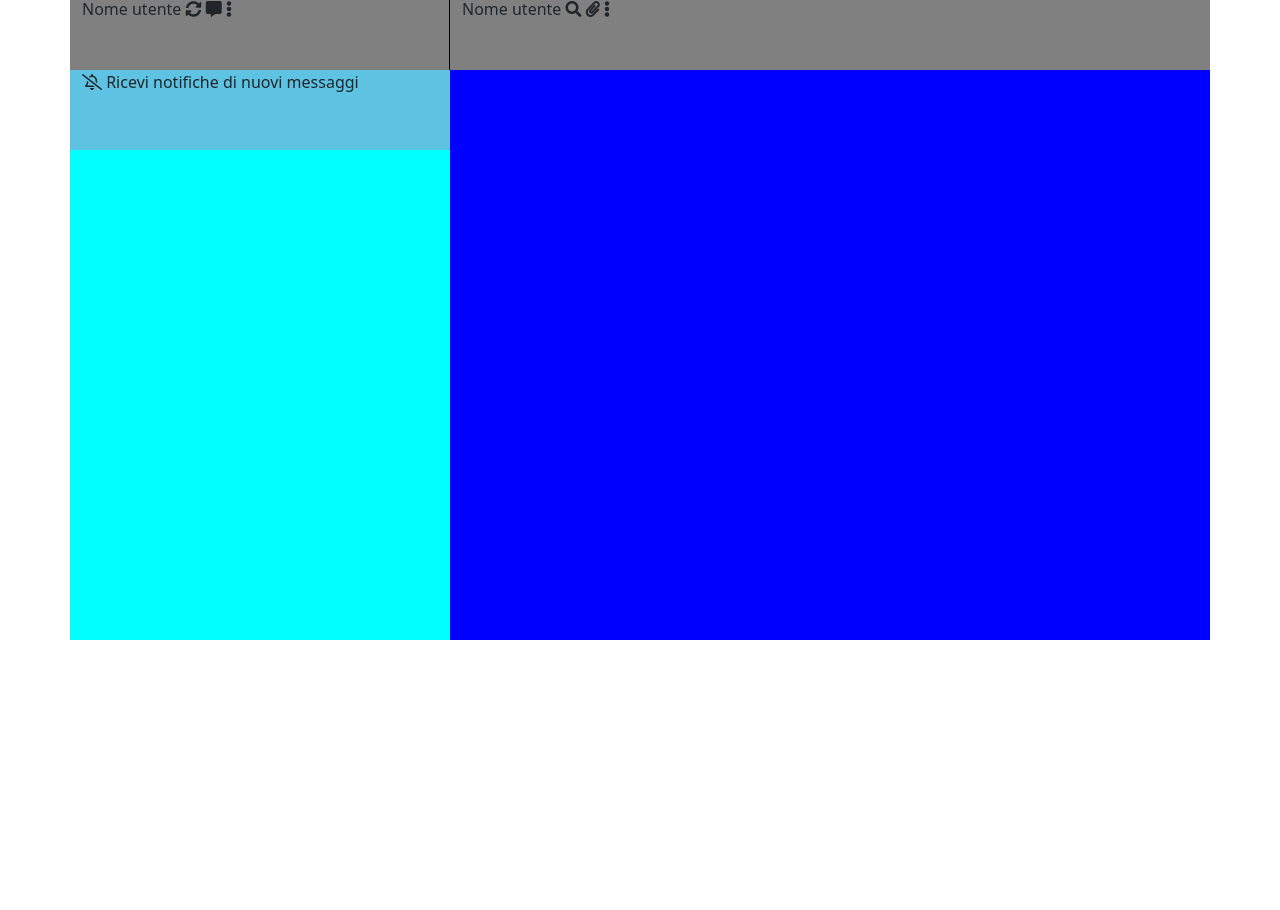
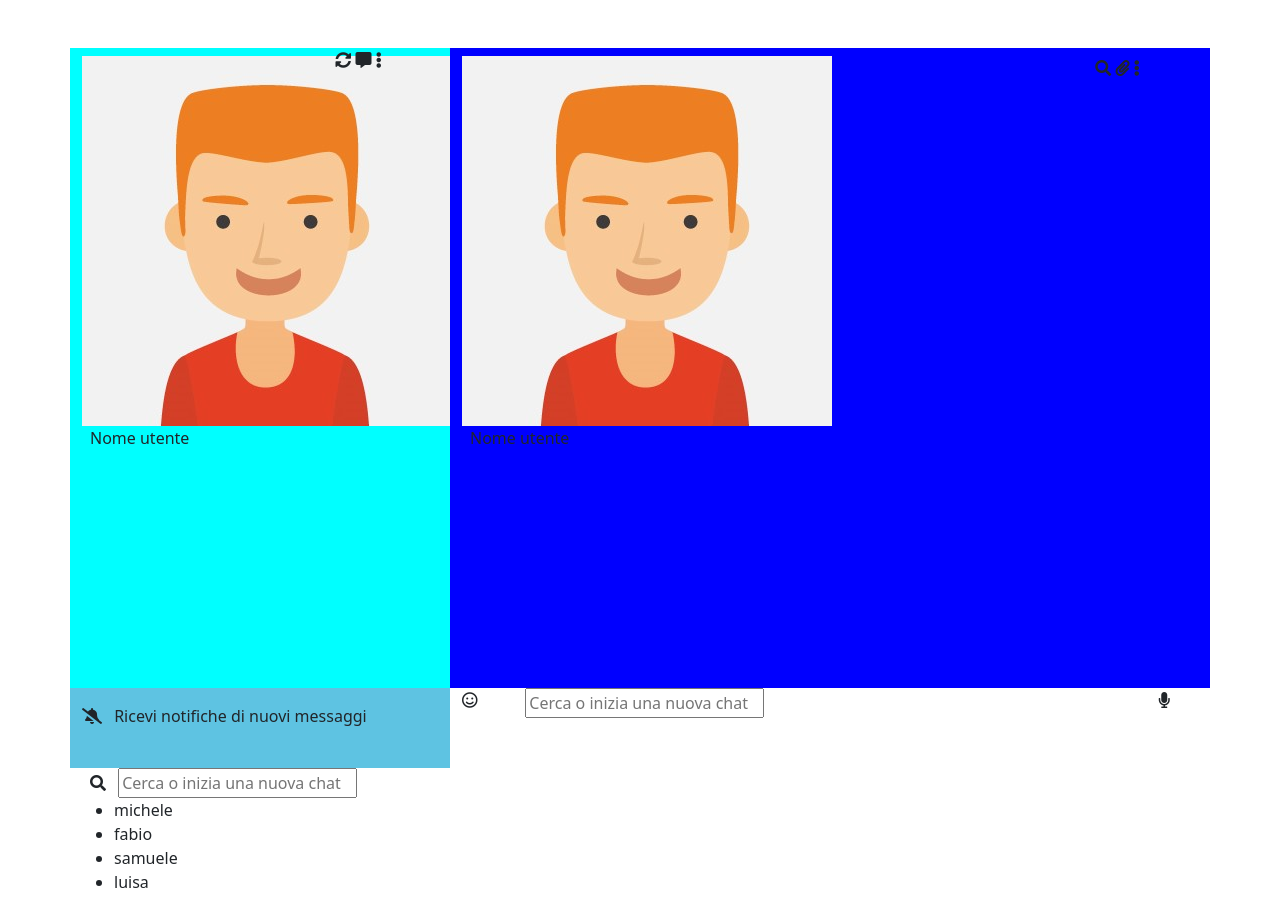
Before and after one commit to Dayronaguilera/vue-boolzapp, a plain HTML site: page index.html in a window 1280 px wide. Before the commit the page ends 800 px from the top, so only its background shows below. Drawn offline with nearby package versions, Linux system fonts and the light colour scheme.

Commit message:
End esercizio

```diff
--- a/index.html
+++ b/index.html
@@ -33,35 +33,82 @@
     <div id="app">
 
         <div class="bg-boolzapp">
-            <div class="container">
+            <div class="container mt-5">
                 <div class="row">
-                    <div class="col-4 user-aside">
-                        <div class="row">
-                            <h6>
-                                Nome utente
-                                <i class="fas fa-sync-alt"></i>
-                                <i class="fas fa-comment-alt"></i>
-                                <i class="fas fa-ellipsis-v"></i>
-                            </h6>
 
-                            <div class="allert-span">
-                                <i class="far fa-bell-slash"></i>
-                                <span>Ricevi notifiche di nuovi messaggi</span>
+                    <!-- aside left -->
+                    <div class="col-4 user-aside-container">
+                        <div class="row justify-content-center">
+                            <div class="col-12 user-aside">
+                                <div class="row justify-content-between">
+                                    <div class="col-8 mt-2">
+                                        <div class="container-img">
+                                            <img src="./img/avatar_1.jpg" alt="">
+                                        </div>
+                                        <span class="mx-2">Nome utente</span>
+                                    </div>
+                                    <div class="col-4 icons-cont">
+                                        <i class="fas fa-sync-alt "></i>
+                                        <i class="fas fa-comment-alt"></i>
+                                        <i class="fas fa-ellipsis-v"></i>
+                                    </div>
+                                </div>
+
+                            </div>
+                            <div class="col-12 allert-span pt-3">
+                                <i class="fas fa-bell-slash "></i>
+                                <span class="mx-2">Ricevi notifiche di nuovi messaggi</span>
+
+                            </div>
+                            <div class="col-12 user-search">
+                                <i class="fas fa-search px-2"></i>
+                                <input type="text" placeholder="Cerca o inizia una nuova chat">
+                            </div>
+                            <div class="col-12">
+                                <ul>
+                                    <li>michele</li>
+                                    <li>fabio</li>
+                                    <li>samuele</li>
+                                    <li>luisa</li>
+                                </ul>
                             </div>
                         </div>
                     </div>
-                    <div class="col-8 message-aside">
-                        <div class="row">
-                            <h6>
-                                Nome utente
-                                <i class="fas fa-search"></i>
-                                <i class="fas fa-paperclip"></i>
-                                <i class="fas fa-ellipsis-v"></i>
 
-                            </h6>
+                    <!-- aside right -->
+                    <div class="col-8 message-aside-container">
+                        <div class="row ">
+                            <div class="col-12 message-aside">
+                                <div class="row justify-content-between">
+                                    <div class="col-10 mt-2">
+                                        <div class="container-img">
+                                            <img src="./img/avatar_1.jpg" alt="">
+                                        </div>
+                                        <span class="mx-2">Nome utente</span>
+                                    </div>
+                                    <div class="col-2 icons-cont mt-2">
+                                        <i class="fas fa-search"></i>
+                                        <i class="fas fa-paperclip"></i>
+                                        <i class="fas fa-ellipsis-v"></i>
+                                    </div>
+                                </div>
+                            </div>
+                            <div class="col-12 ">
+                                <div class="row bottom-bar">
+                                    <div class="col-1 icons-mess">
+                                        <i class="far fa-smile"></i>
+                                    </div>
+                                    <div class="col-10 text-mess">
+                                        <input type="text" placeholder="Cerca o inizia una nuova chat">
+                                    </div>
+                                    <div class="col-1 icons-mess">
+                                        <i class="fas fa-microphone"></i>
+                                    </div>
+                                </div>
+                            </div>
                         </div>
+
                     </div>
-
                 </div>
             </div>
         </div>
```
